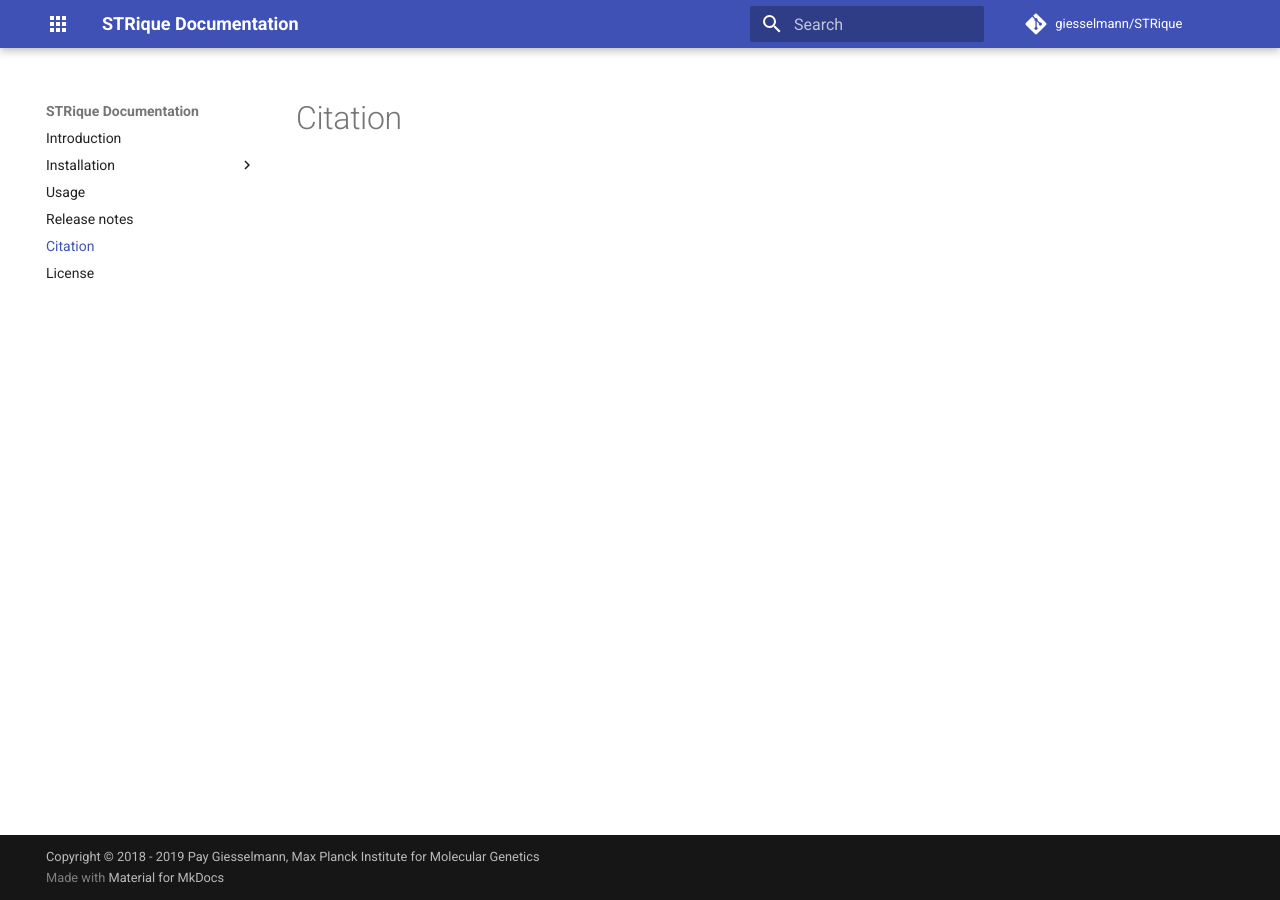
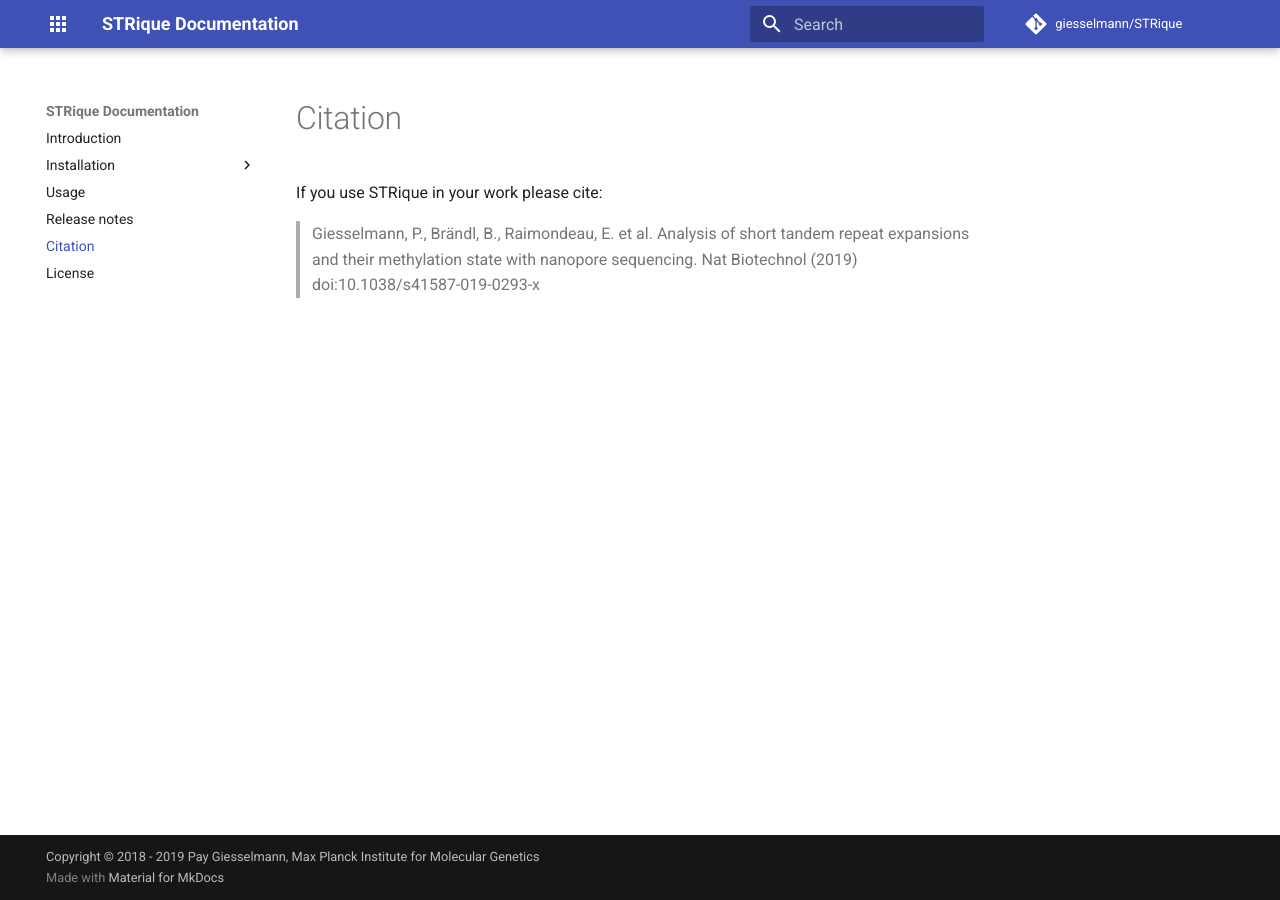
Before and after one commit to giesselmann/STRique, an MkDocs documentation site: the page built from docs/citation.md, in a window 1280 px wide. Built offline with MkDocs 1.6.1 and Material for MkDocs 9.7.7, drawn with Linux system fonts in a browser that asks for light colours; comment, search, counter and statistics services are not loaded.

Commit message:
add citation

```diff
--- a/docs/citation.md
+++ b/docs/citation.md
@@ -1 +1,5 @@
 # Citation
+
+If you use STRique in your work please cite:
+
+> Giesselmann, P., Brändl, B., Raimondeau, E. et al. Analysis of short tandem repeat expansions and their methylation state with nanopore sequencing. Nat Biotechnol (2019) doi:10.1038/s41587-019-0293-x
```
Also changed, not shown: README.md (+6 -0 lines).
